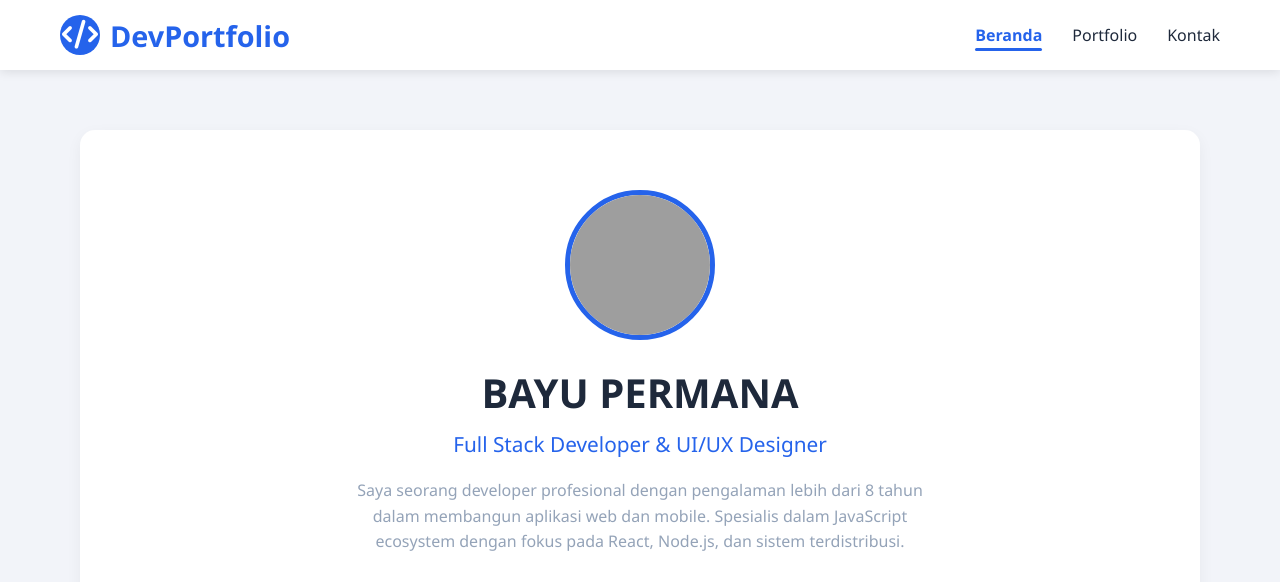
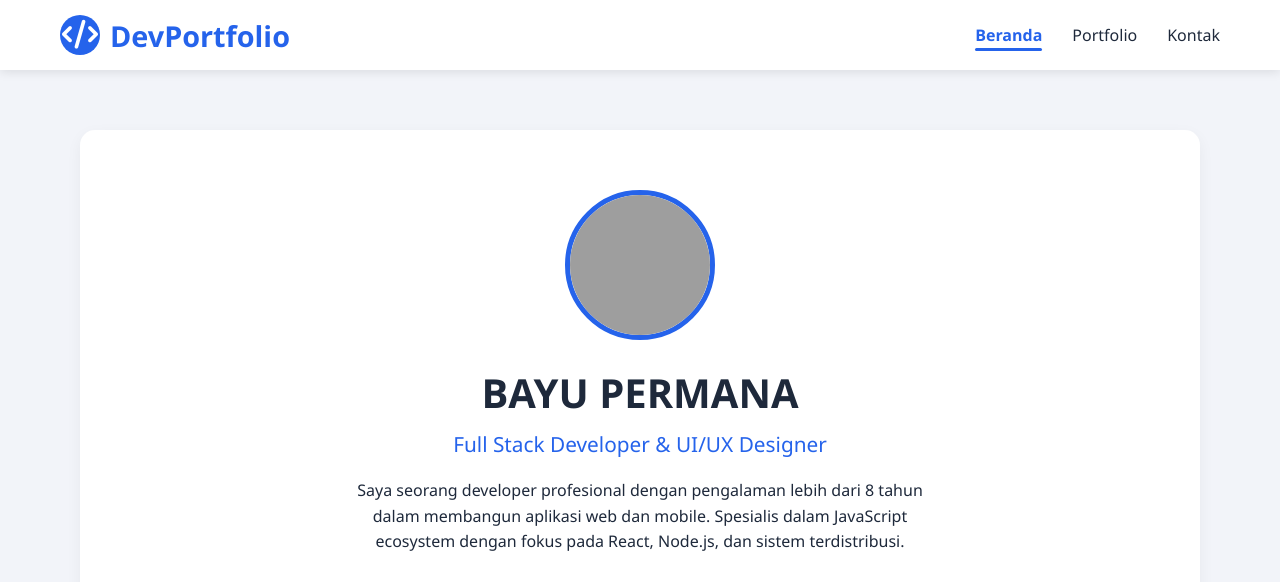
Before and after one commit to bayup7351/Bayu.github.io, a plain HTML site: page index.html in a window 1280 px wide. Shown: the top 582 px of the page. Drawn offline with Linux system fonts and the light colour scheme; grey boxes are pictures that could not be loaded.

Commit message:
Update index.html

```diff
--- a/index.html
+++ b/index.html
@@ -11,7 +11,7 @@
             --primary-dark: #1d4ed8;
             --dark: #1e293b;
             --light: #f8fafc;
-            --gray: #94a3b8;
+            --gray: #94a3b;
             --success: #10b981;
             --error: #ef4444;
         }
```
